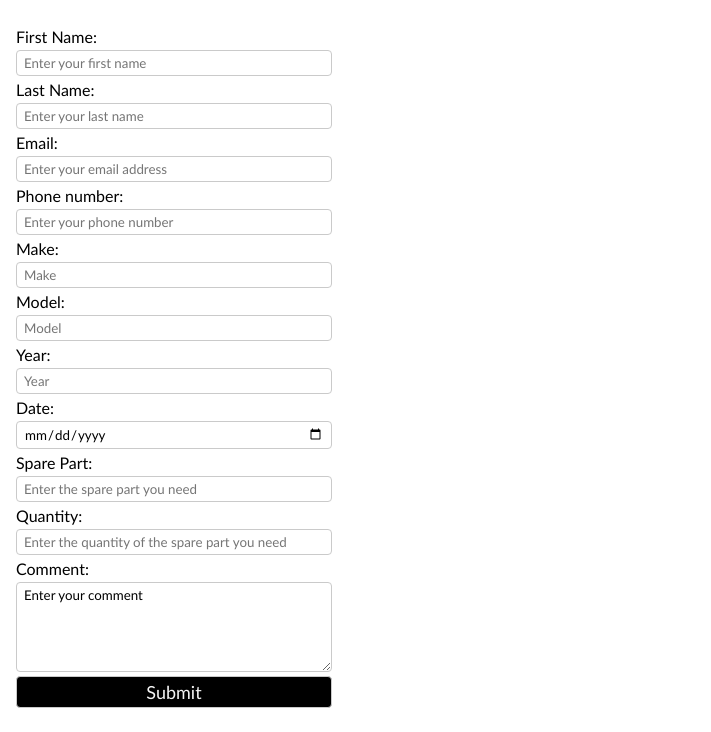
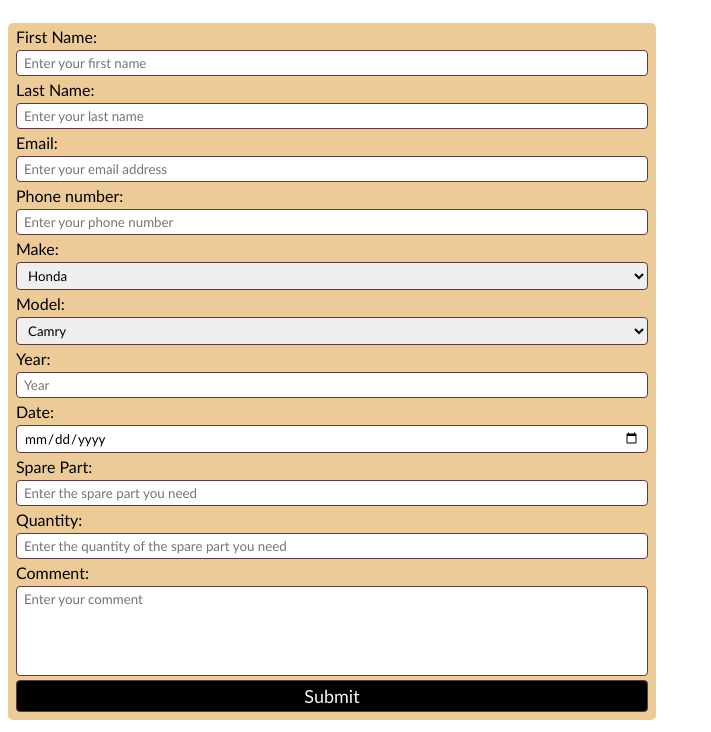
Before and after one commit to SaherMarsi/cpit-405-lab-4, a plain HTML site: page index.html in a window 1280 px wide. Shown: the part 71-803 px from the top of the page, without its empty margins (0-711 px from the left). Drawn offline with Linux system fonts and the light colour scheme.

Commit message:
The commit

```diff
--- a/index.html
+++ b/index.html
@@ -21,13 +21,21 @@
                     <input type="email" name="Email" id="Email"  placeholder="Enter your email address" required>
 
                     <label for="Phone">Phone number: </label>
-                    <input type="tel" name="Phone" id="Phone"  placeholder="Enter your phone number" required>
+                    <input type="phone" name="Phone" id="Phone"  placeholder="Enter your phone number" required>
 
                     <label for="Make">Make: </label>
-                    <input type="text" name="Make" id="Make"  placeholder="Make" required>
+                    <select id="Maker">
+                        <option value="Honda">Honda</option>
+                        <option value="Toyota">Toyota</option>
+                        <option value="Ford">Ford</option>
+                    </select>
 
                     <label for="Model">Model: </label>
-                    <input type="text" name="Model" id="Model"  placeholder="Model" required>
+                    <select id="Model">
+                        <option value="Camry">Camry</option>
+                        <option value="Accord">Accord</option>
+                        <option value="F150">F150</option>
+                    </select>
 
                     <label for="Year">Year: </label>
                     <input type="number" name="Year" id="Year"  placeholder="Year" min="1916" max="2025" required>
@@ -42,7 +50,7 @@
                     <input type="number" name="Quantity" id="Quantity"  placeholder="Enter the quantity of the spare part you need" min="1"  required>
 
                     <label for="Comment">Comment: </label>
-                    <textarea name="Comment" rows="5" cols="30" id="Comment">Enter your comment</textarea>
+                    <textarea name="Comment" rows="5" cols="30" id="Comment" placeholder="Enter your comment"></textarea>
 
                     <input type="submit" value="Submit" id="Submit">
 
--- a/style.css
+++ b/style.css
@@ -1,32 +1,43 @@
 *{
-    font-family: 'Gill Sans', 'Gill Sans MT', Calibri;
+    font-family: 'Gill Sans', 'Gill Sans MT', 'Calibri';
 }
+
 #main{
     display: flex;
     flex-direction: column;
     justify-content: center;
 }
+
 #h1s{
     margin-left: 80px;
 }
 
-#input{
+#inputform{
     width: 50%;
     padding: 4px 8px;
     margin: 4px 0;
+    border: 10px rgb(0, 0, 0);
+    border-radius: 5px;
+    background-color: rgb(236, 203, 153);
 }
+
 label, input{
     display: block;
 }
-#inputform input,textarea{
+
+#inputform input,textarea,select{
     display: block;
-    width: 50%;
+    width: 100%;
     height: 50%;
     padding: 4px 7px;
     margin: 4px 0;
-    border: 1px solid rgb(202, 202, 202);
+    border: 1px solid rgb(94, 58, 58);
     border-radius: 4px;
     box-sizing: border-box;
+}
+
+textarea{
+    resize: none;
 }
 
 #Submit{
@@ -40,6 +51,7 @@ label, input{
     font-size: 18px;
     color: whitesmoke;
 }
+
 #Submit:hover {
     background-color: whitesmoke;
     color: black;
```
